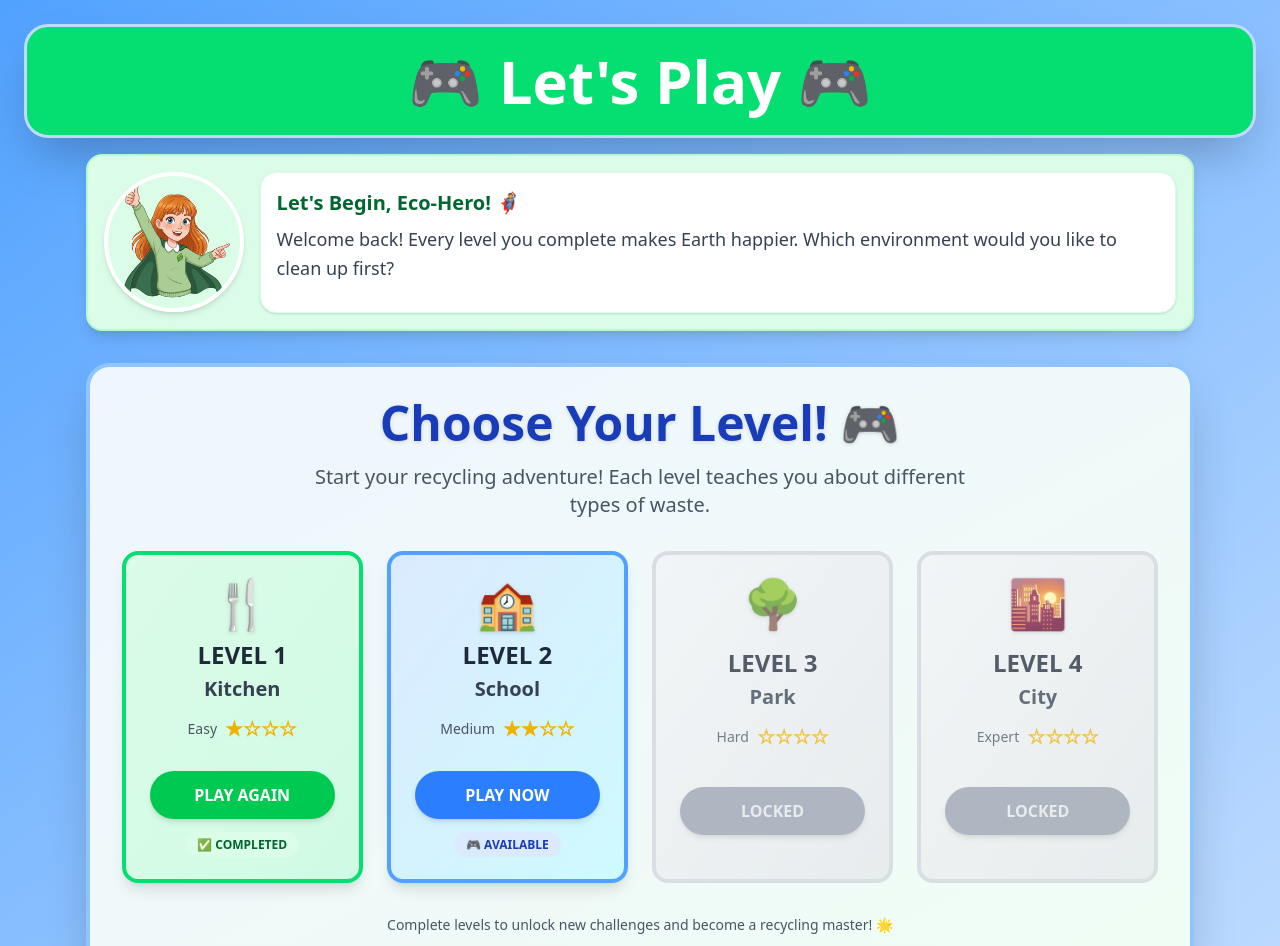
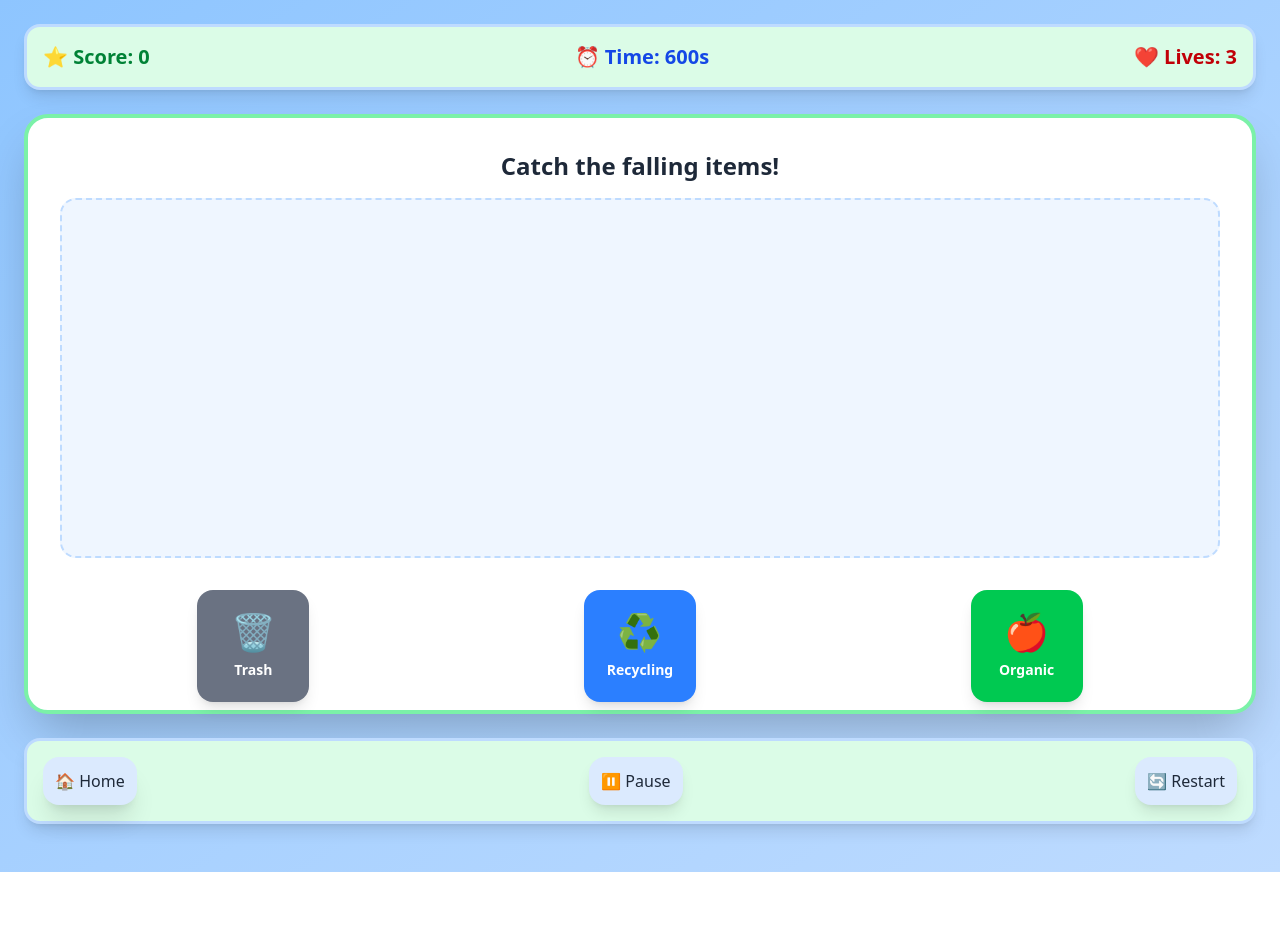
Before and after one commit to MHMD-dz/IhmProject, a React (Vite) app: page / in a window 1280 px wide. Shown: the top 946 px of the page. After the commit the page ends 872 px from the top, so only its background shows below. Built offline with nearby package versions, Linux system fonts and the light colour scheme.

Commit message:
making the footer work and adding pause and restart button

```diff
--- a/src/App.tsx
+++ b/src/App.tsx
@@ -1,5 +1,6 @@
 import HomePage from "./Pages/HomePage";
 import Play from "./Pages/Play";
+import Game from "./Pages/Game";
 import {createBrowserRouter, RouterProvider} from "react-router-dom";
 
 
@@ -8,9 +9,8 @@ function App() {
 
   return (
 
-      <div >
-
-        <Play/>
+      <div>
+        <Game />
       </div>
 
   )
--- a/src/Component/Play/GameArea.tsx
+++ b/src/Component/Play/GameArea.tsx
@@ -7,8 +7,11 @@ import LoseScreen from './LoseScreen';
 interface GameAreaProps {
   onStatsUpdate: (stats: { score?: number; timeLeft?: number; lives?: number }) => void;
   levelId: number;
+  // tokens: when these numbers change the component reacts (restart / toggle pause)
+  restartToken?: number;
+  pauseToken?: number;
 }
-const GameArea: React.FC<GameAreaProps> = ({ onStatsUpdate , levelId}) => {
+const GameArea: React.FC<GameAreaProps> = ({ onStatsUpdate , levelId, restartToken, pauseToken }) => {
 
     const [score, setScore] = useState(0);
     const [timeLeft, setTimeLeft] = useState(60);
@@ -131,13 +134,22 @@ useEffect(() => {
         startGame();
     }, []);
 
-    const checkWinCondition = () => {
-    if (score >= 100) { // 👈 يمكنك تغيير الرقم
-      endGame(true);
-    }
-  };
+    // When parent increments restartToken, start a new game
+    useEffect(() => {
+      if (typeof restartToken === 'number') {
+        startGame();
+      }
+    }, [restartToken]);
 
-    // Countdown timer: decrease timeLeft each second and end the game when it reaches 0
+
+    useEffect(() => {
+      if (typeof pauseToken === 'number') {
+        setIsPlaying(prev => !prev);
+      }
+    }, [pauseToken]);
+
+
+
     useEffect(() => {
       if (!isPlaying || timeLeft <= 0) return;
 
--- /dev/null
+++ b/src/Component/Play/GameFooter.tsx
@@ -0,0 +1,22 @@
+
+type propsType = {
+  Restart: () => void ;
+  Pause: () => void ;
+}
+
+
+const GameFooter : React.FC<propsType> = ({ Restart , Pause }) => {
+  return (
+    <div className="flex justify-between items-center mb-6 bg-green-100 rounded-2xl border-blue-200 p-4  shadow-lg border-3">
+        <button onClick={Restart} className='  bg-blue-100 text-gray-800 p-3 rounded-2xl hover:bg-blue-300 transition-all shadow-xl' >
+          🏠 Home </button>
+        <button onClick={Pause} className='bg-blue-100 text-gray-800 p-3 rounded-2xl hover:bg-blue-300 transition-all shadow-lg' >
+          ⏸️ Pause </button>
+        <button onClick={Restart} className='bg-blue-100 text-gray-800 p-3 rounded-2xl hover:bg-blue-300 transition-all shadow-lg' >
+          🔄 Restart </button>
+
+    </div>
+  )
+}
+
+export default GameFooter
--- a/src/Component/Play/GameHeader.tsx
+++ b/src/Component/Play/GameHeader.tsx
@@ -6,7 +6,7 @@ type propsType = {
 
 const GameHeader = ( { Time , Score , Lives  } : propsType  ) => {
   return (
-    <div className="flex justify-between items-center mb-6 bg-green-100 rounded-2xl border-blue-200 p-4         shadow-lg border-3">
+    <div className="flex justify-between items-center mb-6 bg-green-100 rounded-2xl border-blue-200 p-4  shadow-lg border-3">
       <div className="text-xl font-bold text-green-700">⭐ Score: {Score}</div>
       <div className="text-xl font-bold text-blue-700">⏰ Time: {Time}s</div>
       <div className="text-xl font-bold text-red-700">❤️ Lives: {Lives}</div>
--- a/src/Component/Play/LoseScreen.tsx
+++ b/src/Component/Play/LoseScreen.tsx
@@ -8,7 +8,7 @@ interface LoseScreenProps {
 
 const LoseScreen: React.FC<LoseScreenProps> = ({ score, onRestart }) => {
   return (
-    <div className="fixed inset-0 bg-black bg-opacity-50 flex items-center justify-center z-50">
+    <div className="fixed inset-0 bg-red-300 flex items-center justify-center z-50">
       <div className="bg-white rounded-3xl p-8 text-center shadow-2xl max-w-md w-full mx-4">
 
         {/* الرمز */}
--- a/src/Component/Play/WinScreen.tsx
+++ b/src/Component/Play/WinScreen.tsx
@@ -7,10 +7,10 @@ interface WinScreenProps {
 
 const WinScreen: React.FC<WinScreenProps> = ({ score, onRestart }) => {
   return (
-    <div className="fixed inset-0 bg-black bg-opacity-50 flex items-center justify-center z-50">
+    <div className="fixed inset-0 bg-green-300  flex items-center justify-center z-50">
       <div className="bg-white rounded-3xl p-8 text-center shadow-2xl max-w-md w-full mx-4">
 
-        {/* الرمز */}
+
         <div className="text-8xl mb-4">🎉</div>
 
         {/* العنوان */}
--- /dev/null
+++ b/src/Pages/Game.tsx
@@ -0,0 +1,41 @@
+import GameArea from '../Component/Play/GameArea'
+import GameHeader from '../Component/Play/GameHeader'
+import GameFooter from '../Component/Play/GameFooter'
+import { useState } from 'react'
+
+const Game = () => {
+  const [gameStats, setGameStats] = useState({
+    score: 0,
+    timeLeft: 0,
+    lives: 0,
+  });
+
+  // tokens used to signal child component (GameArea) to restart or toggle pause
+  const [restartToken, setRestartToken] = useState(0);
+  const [pauseToken, setPauseToken] = useState(0);
+
+  const updateGameStats = (newStats: Partial<typeof gameStats>) => {
+    setGameStats(prev => ({ ...prev, ...newStats }));
+  };
+  return (
+    <div className='min-h-screen bg-linear-to-br from-blue-300 to-blue-200  p-6 text-cente ' >
+        <GameHeader
+          Time={gameStats.timeLeft}
+          Score={gameStats.score}
+          Lives={gameStats.lives}
+          />
+        <GameArea
+          onStatsUpdate={updateGameStats}
+          levelId={1}
+          restartToken={restartToken}
+          pauseToken={pauseToken}
+        />
+        <GameFooter
+          Restart={() => setRestartToken(t => t + 1)}
+          Pause={() => setPauseToken(t => t + 1)}
+        />
+    </div>
+  )
+}
+
+export default Game
```
